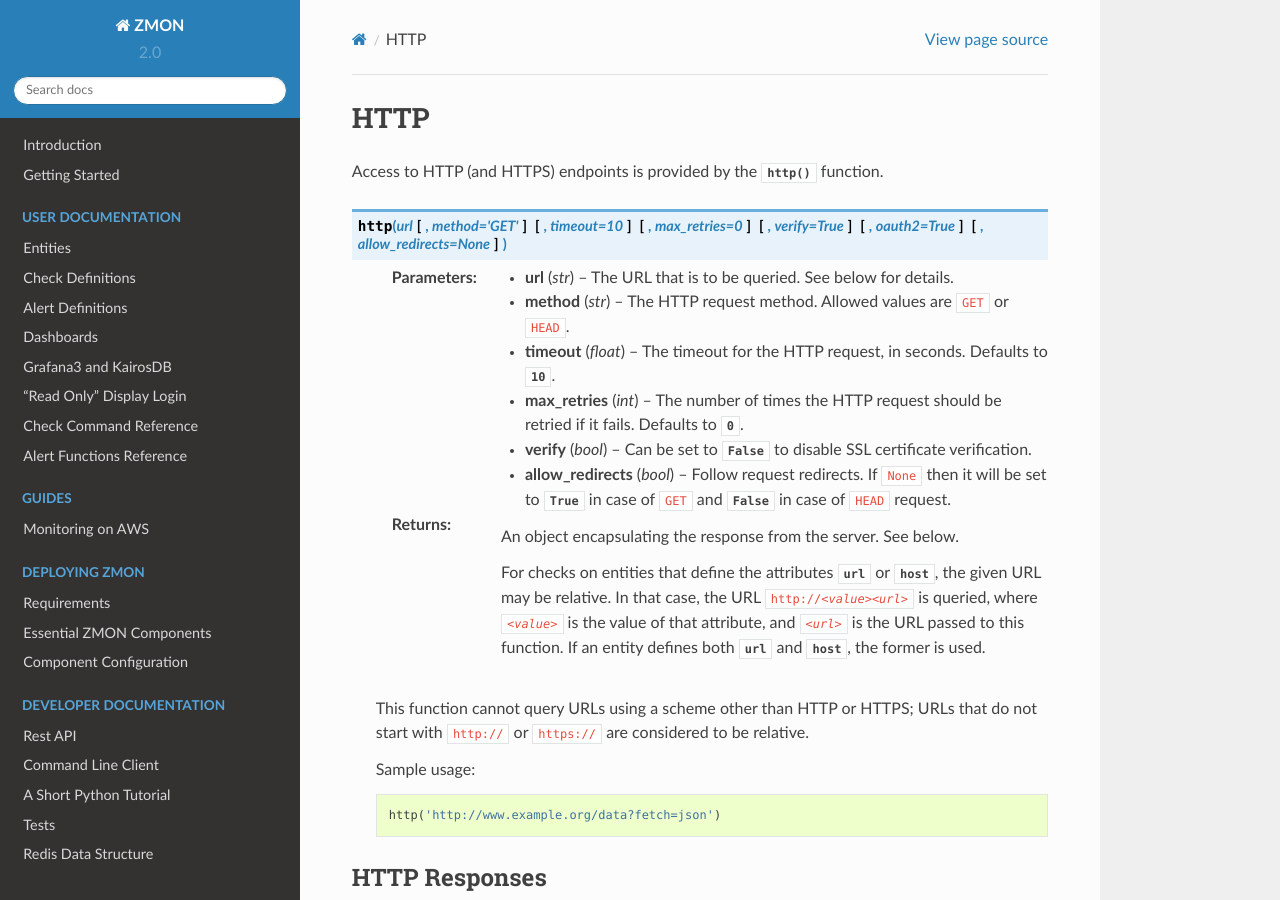
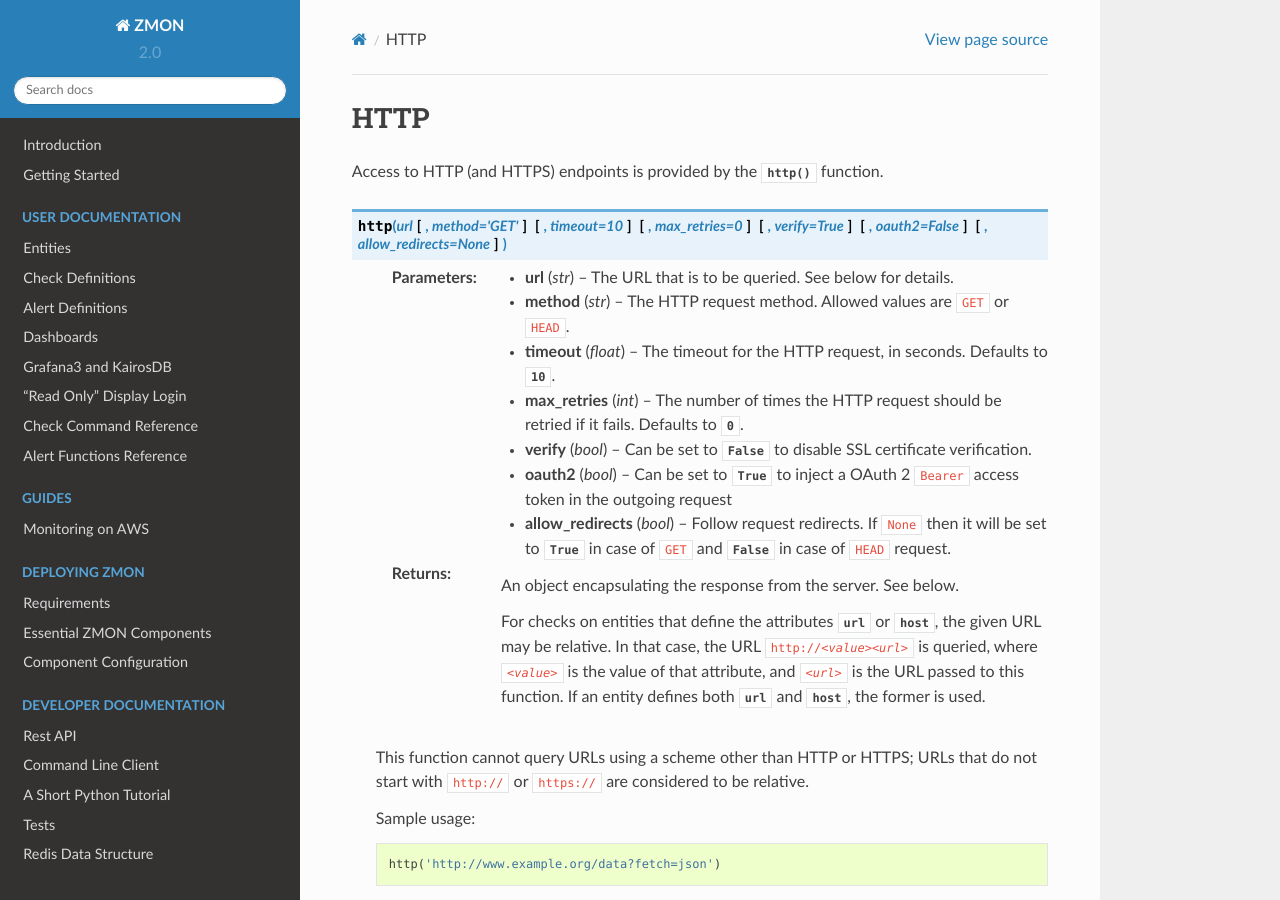
Before and after one commit to zalando-zmon/zmon-docs, a Sphinx documentation site: the page built from docs/user/check-ref/http_wrapper.rst, in a window 1280 px wide and 900 px high. Built offline with Sphinx 7.4.7 and the Read the Docs theme 2.0.0, drawn with Linux system fonts in a browser that asks for light colours.

Commit message:
document oauth2

```diff
--- a/docs/user/check-ref/http_wrapper.rst
+++ b/docs/user/check-ref/http_wrapper.rst
@@ -3,13 +3,14 @@ HTTP
 
 Access to HTTP (and HTTPS) endpoints is provided by the :py:func:`http` function.
 
-.. py:function:: http(url, [method='GET'], [timeout=10], [max_retries=0], [verify=True], [oauth2=True], [allow_redirects=None])
+.. py:function:: http(url, [method='GET'], [timeout=10], [max_retries=0], [verify=True], [oauth2=False], [allow_redirects=None])
 
     :param str url: The URL that is to be queried. See below for details.
     :param str method: The HTTP request method. Allowed values are ``GET`` or ``HEAD``.
     :param float timeout: The timeout for the HTTP request, in seconds. Defaults to :py:obj:`10`.
     :param int max_retries: The number of times the HTTP request should be retried if it fails. Defaults to :py:obj:`0`.
     :param bool verify: Can be set to :py:obj:`False` to disable SSL certificate verification.
+    :param bool oauth2: Can be set to :py:obj:`True` to inject a OAuth 2 ``Bearer`` access token in the outgoing request
     :param bool allow_redirects: Follow request redirects. If ``None`` then it will be set to :py:obj:`True` in case of ``GET`` and :py:obj:`False` in case of ``HEAD`` request.
     :return: An object encapsulating the response from the server. See below.
 
```
